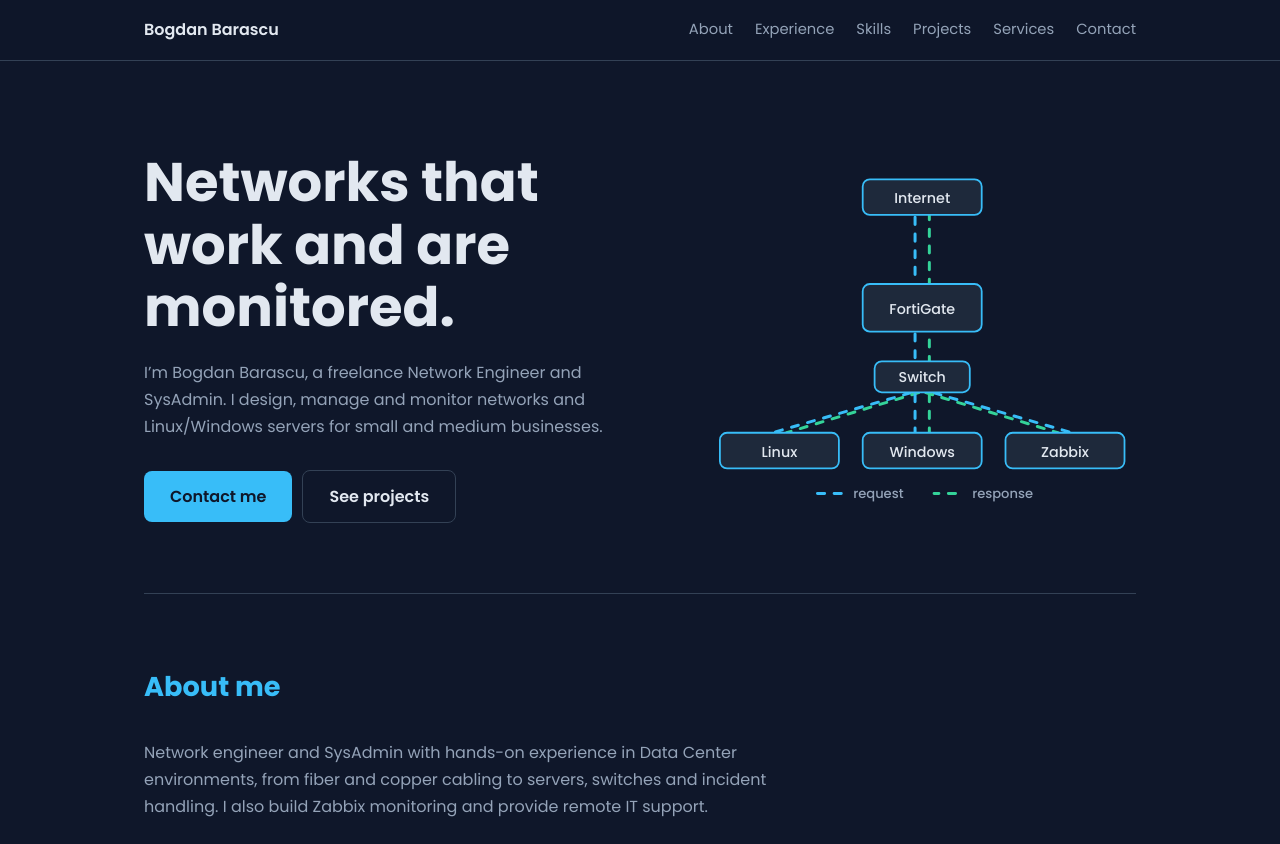
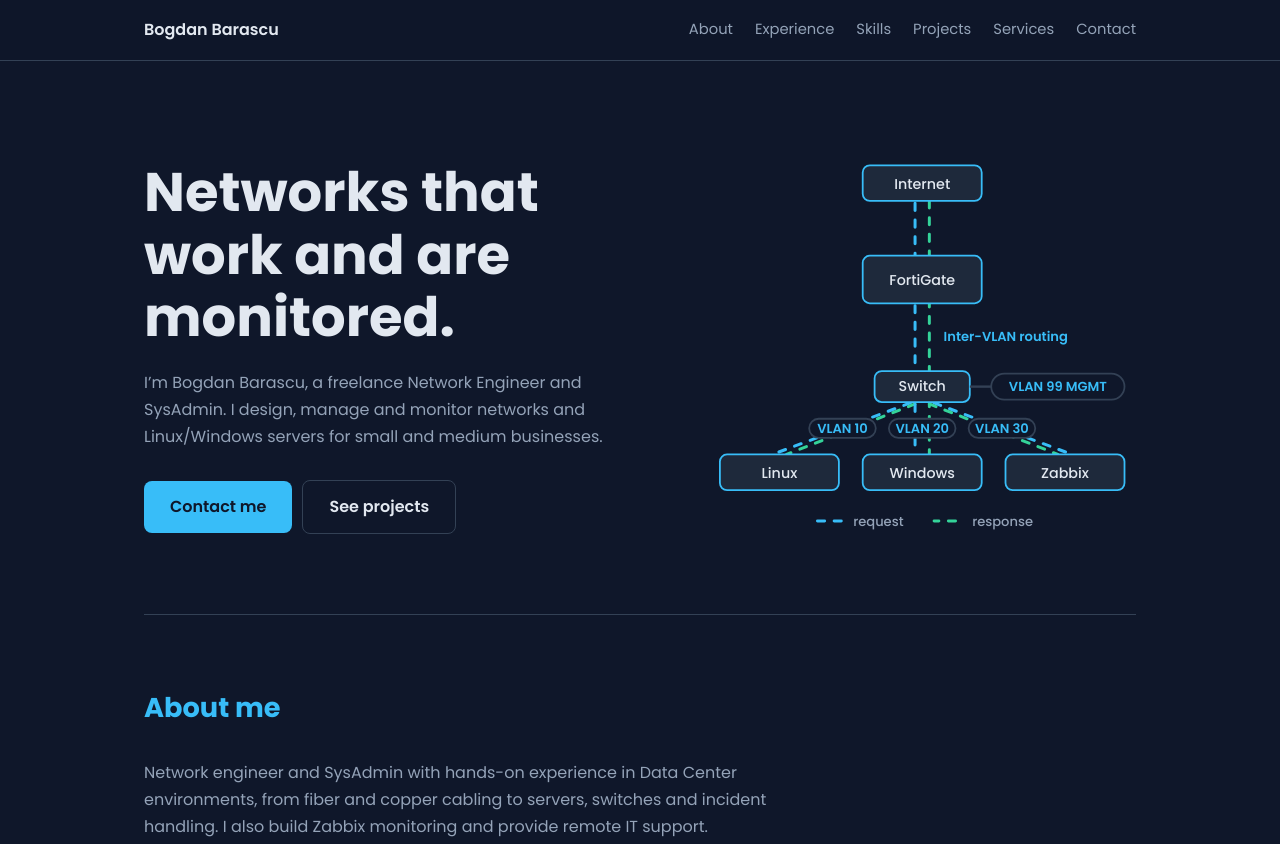
Before and after one commit to BogdanNBarascu/bogdan-portfolio, a plain HTML site: page index.html in a window 1280 px wide. Shown: the top 844 px of the page. Drawn offline with Linux system fonts and the light colour scheme.

Commit message:
Add files via upload

```diff
--- a/index.html
+++ b/index.html
@@ -35,6 +35,8 @@ nav ul a:hover{color:var(--accent)}
 .topo .up{stroke:#34d399;animation:flowup 1.4s linear infinite}
 .topo rect{fill:var(--panel);stroke:var(--accent);stroke-width:1.5}
 .topo text{fill:var(--text);font:500 12px Poppins,sans-serif;text-anchor:middle}
+.topo .pill{fill:var(--bg);stroke:var(--line);stroke-width:1.5}
+.topo .vt{fill:var(--accent);font-size:11px;font-weight:600}
 .topo .lg{fill:var(--muted);font-size:11px;text-anchor:start}
 @keyframes flowdown{to{stroke-dashoffset:-28}}
 @keyframes flowup{to{stroke-dashoffset:28}}
@@ -80,20 +82,24 @@ footer{text-align:center;padding:26px;color:var(--muted);font-size:.85rem;border
       <p>I’m Bogdan Barascu, a freelance Network Engineer and SysAdmin. I design, manage and monitor networks and Linux/Windows servers for small and medium businesses.</p>
       <a href="#contact" class="btn">Contact me</a><a href="#projects" class="btn ghost">See projects</a>
     </div>
-    <svg class="topo" viewBox="0 0 360 290" role="img" aria-label="Topology: traffic flowing both ways between Internet, FortiGate, switch, Linux, Windows and Zabbix">
-      <line class="down" x1="174" y1="42" x2="174" y2="100"/><line class="up" x1="186" y1="100" x2="186" y2="42"/>
-      <line class="down" x1="174" y1="140" x2="174" y2="165"/><line class="up" x1="186" y1="165" x2="186" y2="140"/>
-      <line class="down" x1="172" y1="191" x2="54" y2="225"/><line class="up" x1="66" y1="225" x2="178" y2="191"/>
-      <line class="down" x1="174" y1="191" x2="174" y2="225"/><line class="up" x1="186" y1="225" x2="186" y2="191"/>
-      <line class="down" x1="188" y1="191" x2="306" y2="225"/><line class="up" x1="294" y1="225" x2="182" y2="191"/>
+    <svg class="topo" viewBox="0 0 360 330" role="img" aria-label="Topology: Internet, FortiGate with inter-VLAN routing, switch with VLAN 99 management, and VLAN 10 Linux, VLAN 20 Windows, VLAN 30 Zabbix, traffic flowing both ways">
+      <line class="down" x1="174" y1="42" x2="174" y2="88"/><line class="up" x1="186" y1="88" x2="186" y2="42"/>
+      <line class="down" x1="174" y1="128" x2="174" y2="185"/><line class="up" x1="186" y1="185" x2="186" y2="128"/>
+      <line class="down" x1="172" y1="211" x2="54" y2="255"/><line class="up" x1="66" y1="255" x2="178" y2="211"/>
+      <line class="down" x1="174" y1="211" x2="174" y2="255"/><line class="up" x1="186" y1="255" x2="186" y2="211"/>
+      <line class="down" x1="188" y1="211" x2="306" y2="255"/><line class="up" x1="294" y1="255" x2="182" y2="211"/>
       <rect x="130" y="12" width="100" height="30" rx="6"/><text x="180" y="32">Internet</text>
-      <rect x="130" y="100" width="100" height="40" rx="6"/><text x="180" y="125">FortiGate</text>
-      <rect x="140" y="165" width="80" height="26" rx="6"/><text x="180" y="182">Switch</text>
-      <rect x="10" y="225" width="100" height="30" rx="6"/><text x="60" y="245">Linux</text>
-      <rect x="130" y="225" width="100" height="30" rx="6"/><text x="180" y="245">Windows</text>
-      <rect x="250" y="225" width="100" height="30" rx="6"/><text x="300" y="245">Zabbix</text>
-      <line class="down" x1="90" y1="276" x2="115" y2="276"/><text class="lg" x="122" y="280">request</text>
-      <line class="up" x1="190" y1="276" x2="215" y2="276"/><text class="lg" x="222" y="280">response</text>
+      <rect x="130" y="88" width="100" height="40" rx="6"/><text x="180" y="113">FortiGate</text>
+      <text class="vt" x="198" y="160" style="text-anchor:start">Inter-VLAN routing</text>
+      <rect x="140" y="185" width="80" height="26" rx="6"/><text x="180" y="202">Switch</text>
+      <line x1="220" y1="198" x2="238" y2="198"/>
+      <rect class="pill" x="238" y="187" width="112" height="22" rx="11"/><text class="vt" x="294" y="202">VLAN 99 MGMT</text>
+      <rect x="10" y="255" width="100" height="30" rx="6"/><text x="60" y="275">Linux</text>
+      <rect x="130" y="255" width="100" height="30" rx="6"/><text x="180" y="275">Windows</text>
+      <rect x="250" y="255" width="100" height="30" rx="6"/><text x="300" y="275">Zabbix</text>
+      <rect class="pill" x="85" y="225" width="56" height="16" rx="8"/><text class="vt" x="113" y="237">VLAN 10</text><rect class="pill" x="152" y="225" width="56" height="16" rx="8"/><text class="vt" x="180" y="237">VLAN 20</text><rect class="pill" x="219" y="225" width="56" height="16" rx="8"/><text class="vt" x="247" y="237">VLAN 30</text>
+      <line class="down" x1="90" y1="311" x2="115" y2="311"/><text class="lg" x="122" y="315">request</text>
+      <line class="up" x1="190" y1="311" x2="215" y2="311"/><text class="lg" x="222" y="315">response</text>
     </svg>
   </header>
 
```
